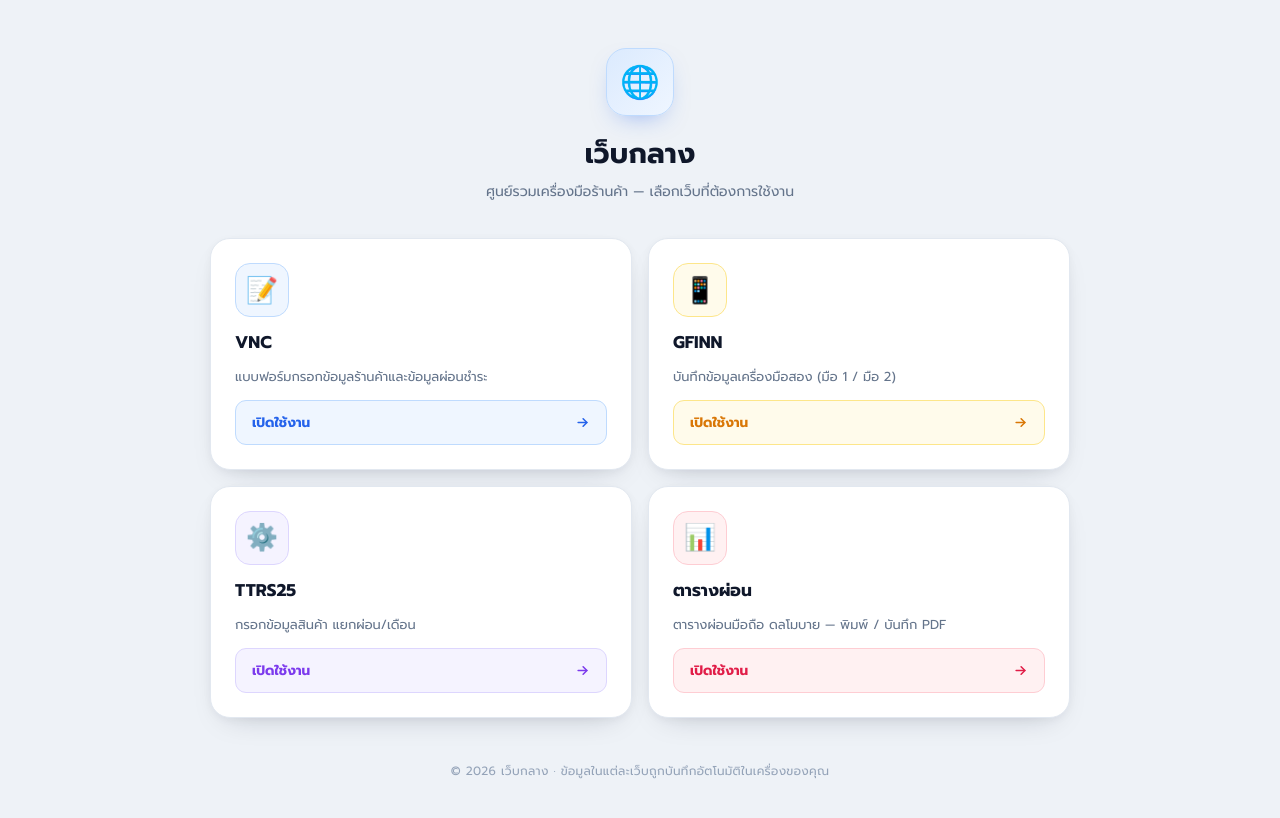
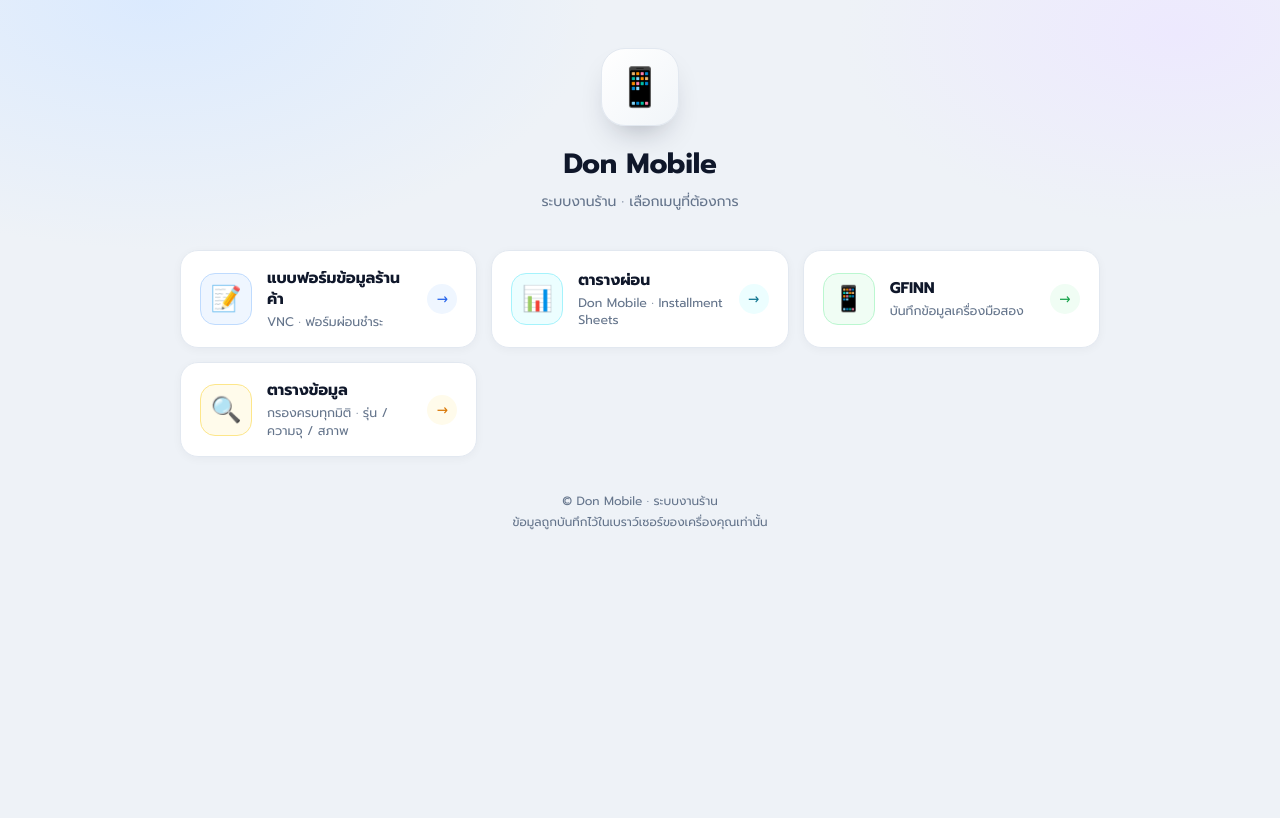
Before and after one commit to narak-ner/don, a plain HTML site: page index.html in a window 1280 px wide. Drawn offline with Linux system fonts and the light colour scheme.

Commit message:
Update index.html

```diff
--- a/index.html
+++ b/index.html
@@ -3,7 +3,7 @@
 <head>
 <meta charset="UTF-8">
 <meta name="viewport" content="width=device-width, initial-scale=1.0">
-<title>เว็บกลาง | เครื่องมือร้านค้า</title>
+<title>หน้าหลัก · Don Mobile</title>
 <link rel="preconnect" href="https://fonts.googleapis.com">
 <link rel="preconnect" href="https://fonts.gstatic.com" crossorigin>
 <link href="https://fonts.googleapis.com/css2?family=Prompt:wght@400;500;600;700&display=swap" rel="stylesheet">
@@ -11,196 +11,223 @@
   * { box-sizing: border-box; margin: 0; padding: 0; }
 
   :root {
-    --bg: #eef2f7;
-    --card: #ffffff;
-    --text: #1e293b;
+    --text: #0f172a;
     --muted: #64748b;
     --border: #e2e8f0;
-    --primary: #2563eb;
   }
 
   body {
     font-family: 'Prompt', 'Segoe UI', Tahoma, sans-serif;
-    background: var(--bg);
+    min-height: 100vh;
     color: var(--text);
-    min-height: 100vh;
-    display: flex;
-    flex-direction: column;
-    align-items: center;
-    justify-content: center;
-    padding: clamp(24px, 4vw, 48px) 14px;
+    background:
+      radial-gradient(58% 52% at 12% 0%, #dbeafe 0%, transparent 60%),
+      radial-gradient(48% 44% at 92% 4%, #ede9fe 0%, transparent 55%),
+      #eef2f7;
+    padding: clamp(22px, 4.5vw, 48px) 16px 60px;
+    -webkit-font-smoothing: antialiased;
+    -webkit-text-size-adjust: 100%;
   }
 
-  .wrap { width: 100%; max-width: 860px; }
+  .wrap { max-width: 920px; margin: 0 auto; }
 
-  /* ---------- Header ---------- */
-  .hub-header { text-align: center; margin-bottom: clamp(24px, 4vw, 36px); }
+  /* ---------- Hero ---------- */
+  .hero { text-align: center; margin-bottom: clamp(24px, 4vw, 38px); }
 
-  .hub-icon {
-    width: 68px; height: 68px;
-    border-radius: 20px;
+  .hero .logo {
+    width: 78px; height: 78px;
+    margin: 0 auto 16px;
+    border-radius: 24px;
     display: grid; place-items: center;
-    font-size: 32px;
-    margin: 0 auto 16px;
-    background: linear-gradient(135deg, #dbeafe, #eff6ff);
-    border: 1px solid #bfdbfe;
-    box-shadow: 0 10px 24px -12px rgba(37, 99, 235, .5);
+    font-size: 38px;
+    background: linear-gradient(135deg, #ffffff, #f1f5f9);
+    border: 1px solid var(--border);
+    box-shadow: 0 16px 34px -18px rgba(15, 23, 42, .45);
   }
 
-  h1 { font-size: clamp(22px, 4.5vw, 28px); font-weight: 700; color: #0f172a; letter-spacing: .3px; }
+  .hero h1 {
+    font-size: clamp(21px, 4.6vw, 28px);
+    font-weight: 700;
+    letter-spacing: -.2px;
+  }
 
-  .hub-header p { font-size: clamp(12.5px, 3vw, 14px); color: var(--muted); margin-top: 6px; }
+  .hero p {
+    font-size: clamp(12.5px, 2.6vw, 14px);
+    color: var(--muted);
+    margin-top: 6px;
+  }
 
   /* ---------- Cards ---------- */
-  .cards {
+  .grid {
     display: grid;
-    grid-template-columns: repeat(auto-fit, minmax(300px, 1fr));
-    gap: 16px;
+    grid-template-columns: repeat(auto-fit, minmax(285px, 1fr));
+    gap: 14px;
   }
 
-  .app-card {
+  .card {
     --accent: #2563eb;
     --accent-soft: #eff6ff;
-    --accent-border: #bfdbfe;
+    --accent-line: #bfdbfe;
+
     display: flex;
-    flex-direction: column;
-    gap: 12px;
-    background: var(--card);
+    align-items: center;
+    gap: 15px;
+    padding: 17px 19px;
+    background: #fff;
     border: 1.5px solid var(--border);
-    border-radius: 20px;
-    padding: 24px;
+    border-radius: 18px;
     text-decoration: none;
     color: inherit;
-    box-shadow: 0 12px 32px -18px rgba(15, 23, 42, .28), 0 2px 8px rgba(15, 23, 42, .04);
-    transition: transform .25s ease, box-shadow .25s ease, border-color .25s ease;
+    box-shadow: 0 2px 10px rgba(15, 23, 42, .04);
+    transition: transform .18s ease, box-shadow .18s ease,
+                border-color .18s ease, background .18s ease;
+    animation: rise .5s ease both;
   }
 
-  .app-card:hover {
-    transform: translateY(-5px);
-    border-color: var(--accent);
-    box-shadow: 0 20px 44px -20px rgba(15, 23, 42, .4);
+  .card:hover {
+    transform: translateY(-4px);
+    border-color: var(--accent-line);
+    box-shadow: 0 18px 34px -20px rgba(15, 23, 42, .5),
+                0 0 0 4px var(--accent-soft);
   }
 
-  .app-card.vnc   { --accent: #2563eb; --accent-soft: #eff6ff; --accent-border: #bfdbfe; }
-  .app-card.gfinn { --accent: #d97706; --accent-soft: #fffbeb; --accent-border: #fde68a; }
-  .app-card.ttrs  { --accent: #7c3aed; --accent-soft: #f5f3ff; --accent-border: #ddd6fe; }
-  .app-card.don   { --accent: #e11d48; --accent-soft: #fff1f2; --accent-border: #fecdd3; }
+  .card:active { transform: translateY(-1px) scale(.995); }
 
-  .app-icon {
-    width: 54px; height: 54px;
+  .card-icon {
+    width: 52px; height: 52px;
+    flex-shrink: 0;
     border-radius: 15px;
     display: grid; place-items: center;
-    font-size: 26px;
+    font-size: 25px;
     background: var(--accent-soft);
-    border: 1px solid var(--accent-border);
-    transition: transform .25s ease;
+    border: 1px solid var(--accent-line);
   }
 
-  .app-card:hover .app-icon { transform: scale(1.07); }
+  .card-tx { min-width: 0; }
 
-  .app-card h2 { font-size: 17px; font-weight: 700; color: #0f172a; }
-
-  .app-card p { font-size: 13px; color: var(--muted); line-height: 1.6; flex: 1; }
-
-  .app-btn {
-    display: flex;
-    align-items: center;
-    justify-content: space-between;
-    padding: 11px 16px;
-    border-radius: 11px;
-    background: var(--accent-soft);
-    border: 1.5px solid var(--accent-border);
-    color: var(--accent);
-    font-size: 13.5px;
+  .card-tx h2 {
+    font-size: 15.5px;
     font-weight: 700;
-    transition: background .25s ease, color .25s ease, border-color .25s ease;
+    line-height: 1.35;
   }
 
-  .app-btn svg { transition: transform .25s ease; }
+  .card-tx p {
+    font-size: 12.5px;
+    color: var(--muted);
+    margin-top: 3px;
+    line-height: 1.4;
+  }
 
-  .app-card:hover .app-btn { background: var(--accent); border-color: var(--accent); color: #fff; }
-  .app-card:hover .app-btn svg { transform: translateX(3px); }
+  .card-arrow {
+    margin-left: auto;
+    flex-shrink: 0;
+    width: 30px; height: 30px;
+    border-radius: 50%;
+    display: grid; place-items: center;
+    font-size: 15px;
+    color: var(--accent);
+    background: var(--accent-soft);
+    transition: transform .18s ease, background .18s ease, color .18s ease;
+  }
+
+  .card:hover .card-arrow {
+    transform: translateX(3px);
+    background: var(--accent);
+    color: #fff;
+  }
 
   /* ---------- Footer ---------- */
-  footer {
+  .foot {
     text-align: center;
-    margin-top: clamp(28px, 5vw, 44px);
+    color: var(--muted);
     font-size: 12px;
-    color: #94a3b8;
-    letter-spacing: .3px;
+    margin-top: 34px;
+    line-height: 1.7;
   }
 
+  /* ---------- Animation ---------- */
+  @keyframes rise {
+    from { opacity: 0; transform: translateY(12px); }
+    to   { opacity: 1; transform: translateY(0); }
+  }
+
+  .card:nth-child(1) { animation-delay: .04s; }
+  .card:nth-child(2) { animation-delay: .10s; }
+  .card:nth-child(3) { animation-delay: .16s; }
+  .card:nth-child(4) { animation-delay: .22s; }
+
+  @media (prefers-reduced-motion: reduce) {
+    .card, .card:hover, .card-arrow { animation: none; transition: none; }
+  }
+
+  /* ---------- Responsive ---------- */
   @media (max-width: 640px) {
-    body { justify-content: flex-start; }
+    .grid { grid-template-columns: 1fr; gap: 12px; }
+    .card { padding: 15px 16px; gap: 13px; border-radius: 16px; }
+    .card-icon { width: 48px; height: 48px; font-size: 23px; border-radius: 13px; }
+    .card-tx h2 { font-size: 14.5px; }
+    .card-tx p { font-size: 12px; }
+    .hero .logo { width: 68px; height: 68px; font-size: 33px; border-radius: 21px; }
   }
 </style>
 </head>
 <body>
 <div class="wrap">
 
-  <header class="hub-header">
-    <div class="hub-icon">🌐</div>
-    <h1>เว็บกลาง</h1>
-    <p>ศูนย์รวมเครื่องมือร้านค้า — เลือกเว็บที่ต้องการใช้งาน</p>
+  <header class="hero">
+    <div class="logo">📱</div>
+    <h1>Don Mobile</h1>
+    <p>ระบบงานร้าน · เลือกเมนูที่ต้องการ</p>
   </header>
 
-  <div class="cards">
+  <nav class="grid" aria-label="เมนูหลัก">
 
-    <a class="app-card vnc" href="vnc.html">
-      <div class="app-icon">📝</div>
-      <h2>VNC</h2>
-      <p>แบบฟอร์มกรอกข้อมูลร้านค้าและข้อมูลผ่อนชำระ</p>
-      <span class="app-btn">
-        เปิดใช้งาน
-        <svg width="15" height="15" viewBox="0 0 24 24" fill="none" stroke="currentColor" stroke-width="2.5" stroke-linecap="round" stroke-linejoin="round">
-          <path d="M5 12h14"/>
-          <path d="m13 6 6 6-6 6"/>
-        </svg>
-      </span>
+    <a class="card" href="vnc.html"
+       style="--accent:#2563eb; --accent-soft:#eff6ff; --accent-line:#bfdbfe;">
+      <div class="card-icon">📝</div>
+      <div class="card-tx">
+        <h2>แบบฟอร์มข้อมูลร้านค้า</h2>
+        <p>VNC · ฟอร์มผ่อนชำระ</p>
+      </div>
+      <span class="card-arrow" aria-hidden="true">→</span>
     </a>
 
-    <a class="app-card gfinn" href="gfinn.html">
-      <div class="app-icon">📱</div>
-      <h2>GFINN</h2>
-      <p>บันทึกข้อมูลเครื่องมือสอง (มือ 1 / มือ 2)</p>
-      <span class="app-btn">
-        เปิดใช้งาน
-        <svg width="15" height="15" viewBox="0 0 24 24" fill="none" stroke="currentColor" stroke-width="2.5" stroke-linecap="round" stroke-linejoin="round">
-          <path d="M5 12h14"/>
-          <path d="m13 6 6 6-6 6"/>
-        </svg>
-      </span>
+    <a class="card" href="tarang.html"
+       style="--accent:#0e7490; --accent-soft:#ecfeff; --accent-line:#a5f3fc;">
+      <div class="card-icon">📊</div>
+      <div class="card-tx">
+        <h2>ตารางผ่อน</h2>
+        <p>Don Mobile · Installment Sheets</p>
+      </div>
+      <span class="card-arrow" aria-hidden="true">→</span>
     </a>
 
-    <a class="app-card ttrs" href="ttrs25.html">
-      <div class="app-icon">⚙️</div>
-      <h2>TTRS25</h2>
-      <p>กรอกข้อมูลสินค้า แยกผ่อน/เดือน</p>
-      <span class="app-btn">
-        เปิดใช้งาน
-        <svg width="15" height="15" viewBox="0 0 24 24" fill="none" stroke="currentColor" stroke-width="2.5" stroke-linecap="round" stroke-linejoin="round">
-          <path d="M5 12h14"/>
-          <path d="m13 6 6 6-6 6"/>
-        </svg>
-      </span>
+    <a class="card" href="gfinn.html"
+       style="--accent:#16a34a; --accent-soft:#f0fdf4; --accent-line:#bbf7d0;">
+      <div class="card-icon">📱</div>
+      <div class="card-tx">
+        <h2>GFINN</h2>
+        <p>บันทึกข้อมูลเครื่องมือสอง</p>
+      </div>
+      <span class="card-arrow" aria-hidden="true">→</span>
     </a>
 
-    <a class="app-card don" href="ตารางผ่อน.html">
-      <div class="app-icon">📊</div>
-      <h2>ตารางผ่อน</h2>
-      <p>ตารางผ่อนมือถือ ดลโมบาย — พิมพ์ / บันทึก PDF</p>
-      <span class="app-btn">
-        เปิดใช้งาน
-        <svg width="15" height="15" viewBox="0 0 24 24" fill="none" stroke="currentColor" stroke-width="2.5" stroke-linecap="round" stroke-linejoin="round">
-          <path d="M5 12h14"/>
-          <path d="m13 6 6 6-6 6"/>
-        </svg>
-      </span>
+    <a class="card" href="find.html"
+       style="--accent:#d97706; --accent-soft:#fffbeb; --accent-line:#fde68a;">
+      <div class="card-icon">🔍</div>
+      <div class="card-tx">
+        <h2>ตารางข้อมูล</h2>
+        <p>กรองครบทุกมิติ · รุ่น / ความจุ / สภาพ</p>
+      </div>
+      <span class="card-arrow" aria-hidden="true">→</span>
     </a>
 
-  </div>
+  </nav>
 
-  <footer>© 2026 เว็บกลาง · ข้อมูลในแต่ละเว็บถูกบันทึกอัตโนมัติในเครื่องของคุณ</footer>
+  <footer class="foot">
+    © Don Mobile · ระบบงานร้าน<br>
+    ข้อมูลถูกบันทึกไว้ในเบราว์เซอร์ของเครื่องคุณเท่านั้น
+  </footer>
 
 </div>
 </body>
```
